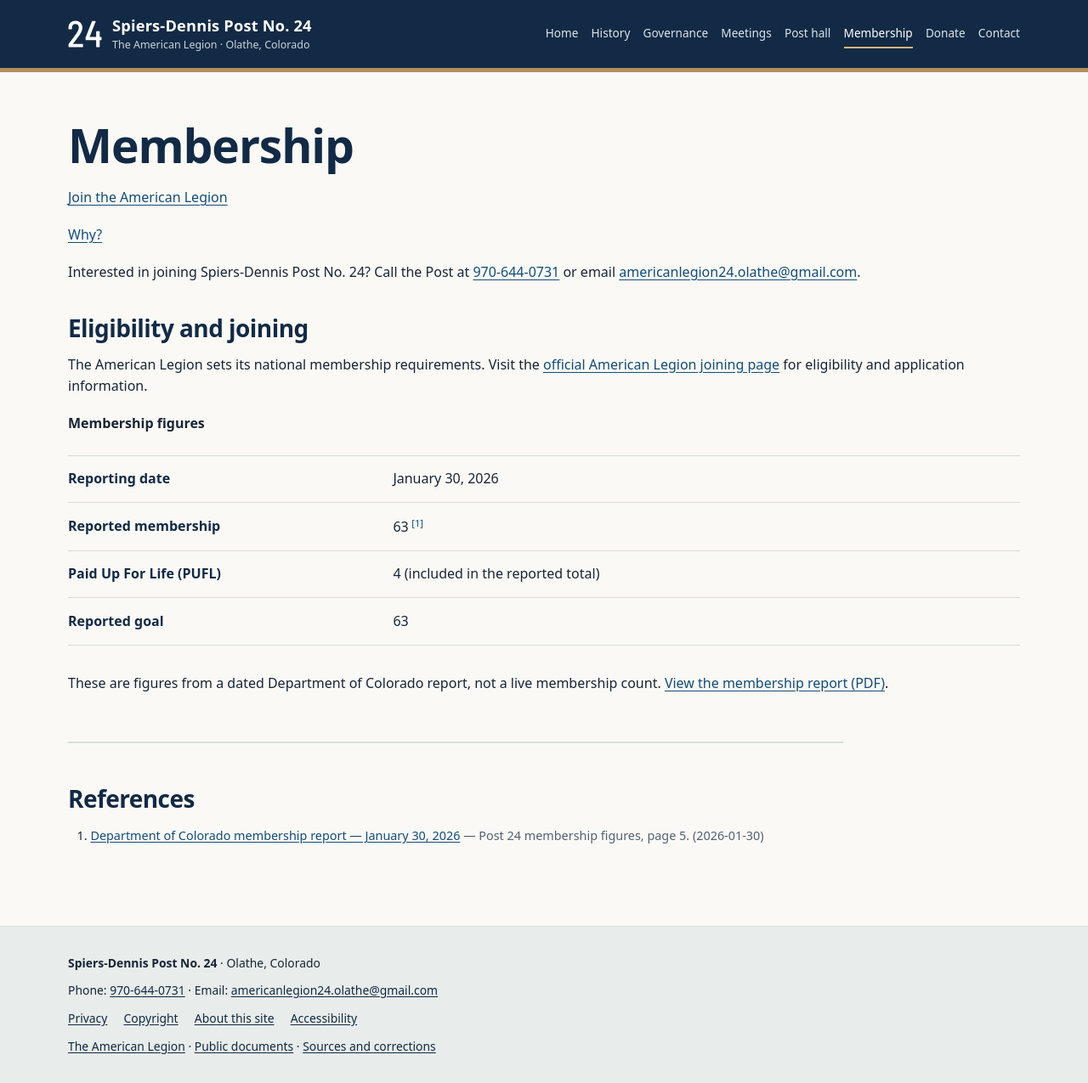
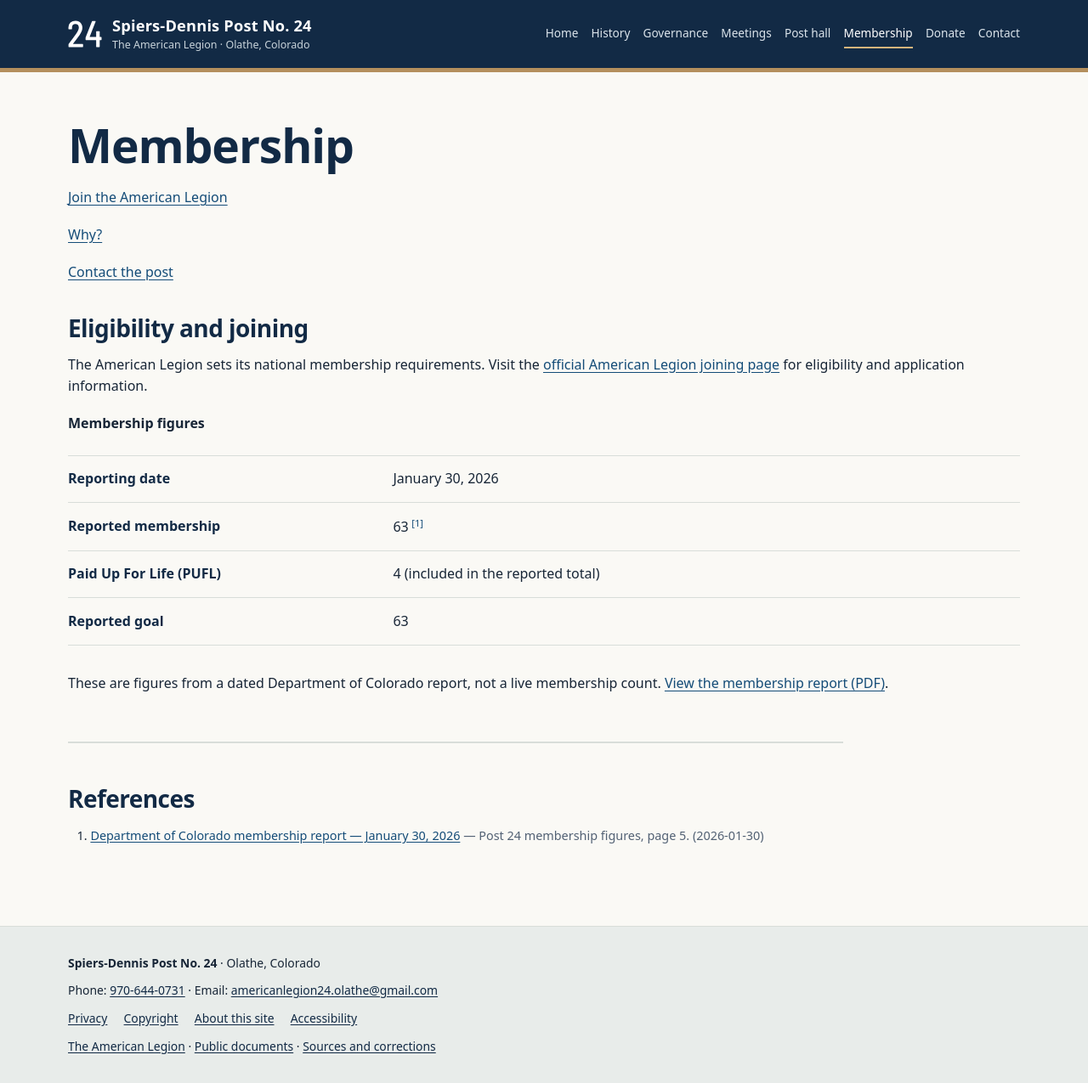
Before and after one commit to SPIERS-DENNIS-POST/spiers-dennis-post.github.io, a Jekyll site: the page built from membership/index.md, in a window 1280 px wide. Shown: the whole page at 85% size. Built offline with Jekyll 4.4.1, drawn with Linux system fonts in a browser that asks for light colours.

Commit message:
Replace membership contact sentence with Contact the post link

```diff
--- a/membership/index.md
+++ b/membership/index.md
@@ -18,7 +18,7 @@
 # Membership
 <p><a href="https://www.legion.org/join">Join the American Legion</a></p>
 <p><a href="https://www.legion.org/getmedia/427180d4-ca0d-411d-b365-fc4b06b8818e/54mem1225-why-you-should-belong.pdf" type="application/pdf">Why?</a></p>
-Interested in joining Spiers-Dennis Post No. 24? Call the Post at <a href="tel:+1{{ site.data.post.contact.phone | remove: '-' }}">{{ site.data.post.contact.phone | escape }}</a> or email <a href="mailto:{{ site.data.post.contact.email | escape }}">{{ site.data.post.contact.email | escape }}</a>.
+<p><a href="{{ '/contact/' | relative_url }}">Contact the post</a></p>
 ## Eligibility and joining
 The American Legion sets its national membership requirements. Visit the <a href="https://www.legion.org/join">official American Legion joining page</a> for eligibility and application information.
 <p><strong>Membership figures</strong></p>
```
